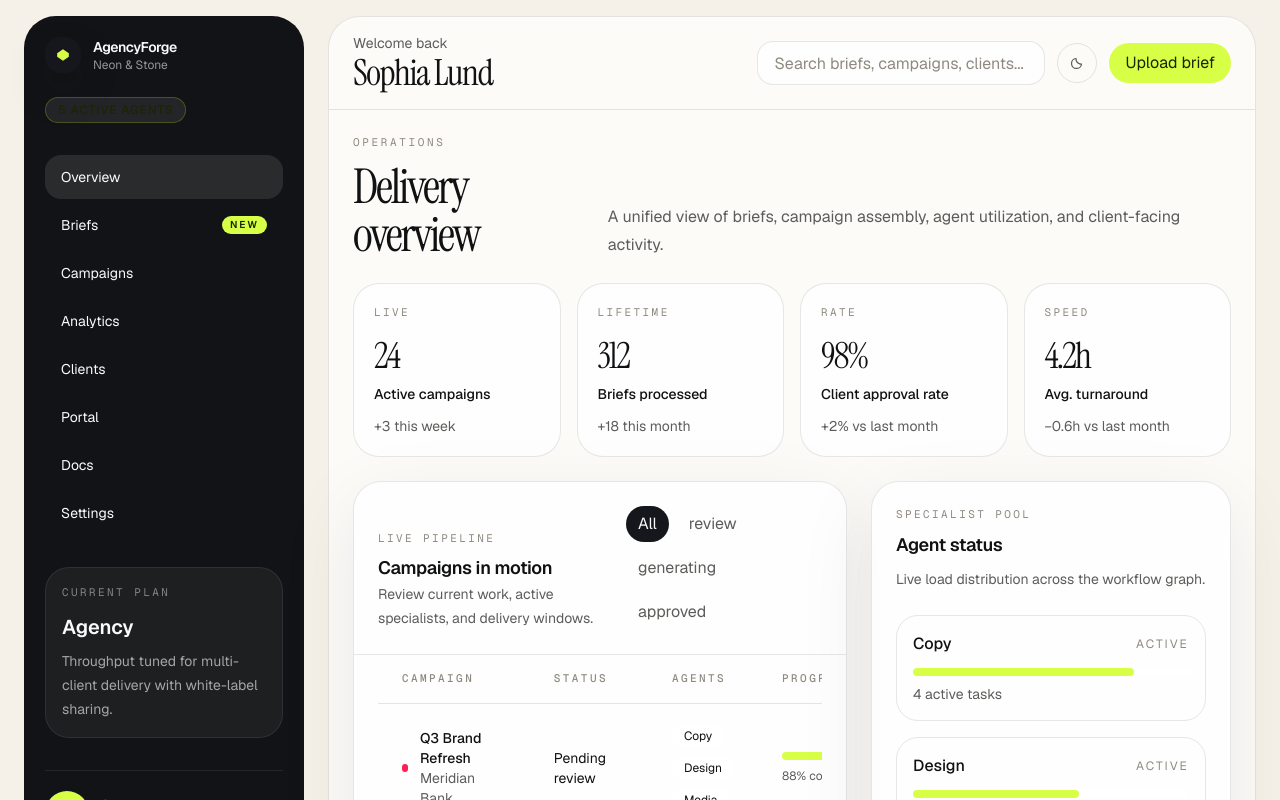
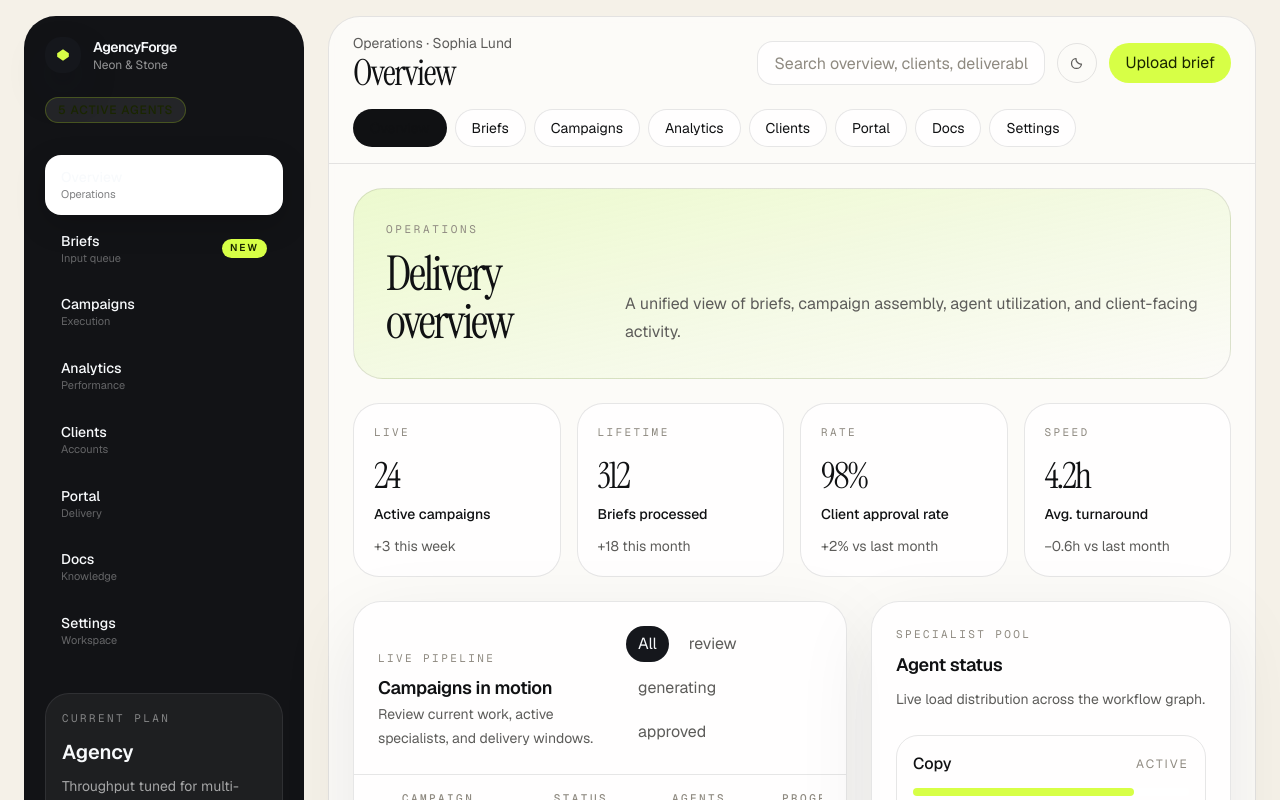
Before and after one commit to nyashahama/AgencyForge, a Next.js app: page /dashboard in a window 1280 px wide. Shown: the top 800 px of the page. Built offline with nearby package versions, Linux system fonts and the light colour scheme.

Commit message:
refactor: strengthen dashboard page identity

```diff
--- a/app/dashboard/analytics/page.tsx
+++ b/app/dashboard/analytics/page.tsx
@@ -11,6 +11,7 @@ export default function AnalyticsPage() {
         eyebrow="Analytics"
         title="Delivery analytics"
         description="Top-level throughput and performance signals for the operating model."
+        tone="from-amber-300/25 to-transparent"
       />
       <div className="grid gap-6 xl:grid-cols-[minmax(0,1fr)_360px]">
         <ThroughputChart throughput={THROUGHPUT} />
--- a/app/dashboard/briefs/page.tsx
+++ b/app/dashboard/briefs/page.tsx
@@ -22,6 +22,7 @@ export default function BriefsPage() {
         eyebrow="Input queue"
         title="Brief intake"
         description="Collect source material, validate intake, and hand work directly into the delivery pipeline."
+        tone="from-sky-400/20 to-transparent"
       />
       <div className="space-y-6">
         <div
--- a/app/dashboard/campaigns/page.tsx
+++ b/app/dashboard/campaigns/page.tsx
@@ -10,6 +10,7 @@ export default function CampaignsPage() {
         eyebrow="Campaigns"
         title="Execution board"
         description="Track live work by client, review status, and delivery readiness."
+        tone="from-fuchsia-400/20 to-transparent"
       />
       <div className="grid gap-4 lg:grid-cols-2">
         {CAMPAIGNS.map((campaign) => (
--- a/app/dashboard/clients/page.tsx
+++ b/app/dashboard/clients/page.tsx
@@ -15,6 +15,7 @@ export default function ClientsPage() {
         eyebrow="Clients"
         title="Client accounts"
         description="A concise view of active relationships, package status, and open approvals."
+        tone="from-cyan-300/20 to-transparent"
       />
       <div className="grid gap-4 lg:grid-cols-3">
         {clients.map(([name, status, note]) => (
--- a/app/dashboard/components/DashboardHeader.tsx
+++ b/app/dashboard/components/DashboardHeader.tsx
@@ -1,25 +1,35 @@
 "use client";
 
+import Link from "next/link";
+import { usePathname } from "next/navigation";
 import { Input } from "@/components/ui/input";
 import { Button } from "@/components/ui/button";
 import ThemeToggle from "@/components/ThemeToggle";
+import { cn } from "@/lib/utils";
+import { DASHBOARD_NAV_ITEMS, getDashboardNavItem } from "./navigation";
 
 export default function DashboardHeader({
   user,
 }: {
   user: { name: string };
 }) {
+  const pathname = usePathname();
+  const current = getDashboardNavItem(pathname);
+
   return (
-    <header className="flex flex-col gap-4 border-b border-[var(--border)] px-4 py-4 sm:px-6 lg:flex-row lg:items-center lg:justify-between">
+    <header className="border-b border-[var(--border)]">
+      <div className="flex flex-col gap-4 px-4 py-4 sm:px-6 lg:flex-row lg:items-center lg:justify-between">
         <div>
-        <p className="text-sm text-[var(--foreground-muted)]">Welcome back</p>
+          <p className="text-sm text-[var(--foreground-muted)]">
+            {current.eyebrow} · {user.name}
+          </p>
           <h1 className="font-serif text-3xl tracking-[-0.04em] sm:text-4xl">
-          {user.name}
+            {current.label}
           </h1>
         </div>
         <div className="flex flex-col gap-3 sm:flex-row sm:items-center">
           <Input
-          placeholder="Search briefs, campaigns, clients..."
+            placeholder={`Search ${current.short.toLowerCase()}, clients, deliverables...`}
             className="sm:w-72"
           />
           <ThemeToggle />
@@ -27,6 +37,31 @@ export default function DashboardHeader({
             Upload brief
           </Button>
         </div>
+      </div>
+      <div className="overflow-x-auto px-4 pb-4 sm:px-6">
+        <nav className="flex min-w-max gap-2">
+          {DASHBOARD_NAV_ITEMS.map((item) => {
+            const active =
+              pathname === item.href ||
+              (item.href !== "/dashboard" && pathname.startsWith(item.href));
+
+            return (
+              <Link
+                key={item.href}
+                href={item.href}
+                className={cn(
+                  "rounded-full border px-4 py-2 text-sm transition",
+                  active
+                    ? "border-[var(--border-strong)] bg-[var(--foreground)] text-[var(--background)]"
+                    : "border-[var(--border)] bg-[var(--surface)] text-[var(--foreground-muted)] hover:text-[var(--foreground)]",
+                )}
+              >
+                {item.label}
+              </Link>
+            );
+          })}
+        </nav>
+      </div>
     </header>
   );
 }
--- a/app/dashboard/components/DashboardPageIntro.tsx
+++ b/app/dashboard/components/DashboardPageIntro.tsx
@@ -2,13 +2,18 @@ export default function DashboardPageIntro({
   eyebrow,
   title,
   description,
+  tone = "from-lime-300/20 to-transparent",
 }: {
   eyebrow: string;
   title: string;
   description: string;
+  tone?: string;
 }) {
   return (
-    <div className="mb-6 flex flex-col gap-3 lg:flex-row lg:items-end lg:justify-between">
+    <div
+      className={`mb-6 overflow-hidden rounded-[30px] border border-[var(--border)] bg-gradient-to-br ${tone} p-6 sm:p-8`}
+    >
+      <div className="flex flex-col gap-4 lg:flex-row lg:items-end lg:justify-between">
         <div>
           <p className="font-mono text-[11px] uppercase tracking-[0.24em] text-[var(--foreground-soft)]">
             {eyebrow}
@@ -21,5 +26,6 @@ export default function DashboardPageIntro({
           {description}
         </p>
       </div>
+    </div>
   );
 }
--- a/app/dashboard/components/DashboardSidebar.tsx
+++ b/app/dashboard/components/DashboardSidebar.tsx
@@ -5,6 +5,7 @@ import { usePathname } from "next/navigation";
 import { BrandMark } from "@/components/BrandMark";
 import { Badge } from "@/components/ui/badge";
 import { cn } from "@/lib/utils";
+import { DASHBOARD_NAV_ITEMS } from "./navigation";
 
 type User = {
   name: string;
@@ -28,16 +29,6 @@ export default function DashboardSidebar({
   agents: Agent[];
 }) {
   const pathname = usePathname();
-  const items = [
-    ["/dashboard", "Overview"],
-    ["/dashboard/briefs", "Briefs"],
-    ["/dashboard/campaigns", "Campaigns"],
-    ["/dashboard/analytics", "Analytics"],
-    ["/dashboard/clients", "Clients"],
-    ["/dashboard/portal", "Portal"],
-    ["/dashboard/docs", "Docs"],
-    ["/dashboard/settings", "Settings"],
-  ];
 
   return (
     <aside className="hidden w-[280px] shrink-0 rounded-[32px] border border-[var(--border)] bg-[var(--surface-strong)] p-5 text-[var(--card-strong-foreground)] xl:block">
@@ -54,23 +45,29 @@ export default function DashboardSidebar({
       </Badge>
 
       <nav className="mt-8 space-y-1">
-        {items.map(([href, label]) => {
+        {DASHBOARD_NAV_ITEMS.map((item) => {
           const active =
-            pathname === href || (href !== "/dashboard" && pathname.startsWith(href));
+            pathname === item.href ||
+            (item.href !== "/dashboard" && pathname.startsWith(item.href));
 
           return (
             <Link
-              key={href}
-              href={href}
+              key={item.href}
+              href={item.href}
               className={cn(
                 "flex items-center justify-between rounded-2xl px-4 py-3 text-sm transition",
                 active
-                  ? "bg-white/10 text-white"
+                  ? "bg-white text-[var(--card-strong)] shadow-[0_10px_30px_rgba(0,0,0,0.18)]"
                   : "text-white/60 hover:bg-white/6 hover:text-white",
               )}
             >
-              <span>{label}</span>
-              {href === "/dashboard/briefs" ? (
+              <div>
+                <p className="font-medium">{item.label}</p>
+                <p className={cn("text-[11px]", active ? "text-[var(--card-strong)]/55" : "text-white/35")}>
+                  {item.eyebrow}
+                </p>
+              </div>
+              {item.href === "/dashboard/briefs" ? (
                 <span className="rounded-full bg-[var(--accent)] px-2 py-0.5 text-[10px] font-semibold uppercase tracking-[0.18em] text-[var(--accent-foreground)]">
                   New
                 </span>
--- /dev/null
+++ b/app/dashboard/components/navigation.ts
@@ -0,0 +1,68 @@
+export const DASHBOARD_NAV_ITEMS = [
+  {
+    href: "/dashboard",
+    label: "Overview",
+    eyebrow: "Operations",
+    short: "Overview",
+    tone: "from-lime-300/25 to-transparent",
+  },
+  {
+    href: "/dashboard/briefs",
+    label: "Briefs",
+    eyebrow: "Input queue",
+    short: "Briefs",
+    tone: "from-sky-400/20 to-transparent",
+  },
+  {
+    href: "/dashboard/campaigns",
+    label: "Campaigns",
+    eyebrow: "Execution",
+    short: "Campaigns",
+    tone: "from-fuchsia-400/20 to-transparent",
+  },
+  {
+    href: "/dashboard/analytics",
+    label: "Analytics",
+    eyebrow: "Performance",
+    short: "Analytics",
+    tone: "from-amber-300/25 to-transparent",
+  },
+  {
+    href: "/dashboard/clients",
+    label: "Clients",
+    eyebrow: "Accounts",
+    short: "Clients",
+    tone: "from-cyan-300/20 to-transparent",
+  },
+  {
+    href: "/dashboard/portal",
+    label: "Portal",
+    eyebrow: "Delivery",
+    short: "Portal",
+    tone: "from-emerald-300/20 to-transparent",
+  },
+  {
+    href: "/dashboard/docs",
+    label: "Docs",
+    eyebrow: "Knowledge",
+    short: "Docs",
+    tone: "from-violet-300/20 to-transparent",
+  },
+  {
+    href: "/dashboard/settings",
+    label: "Settings",
+    eyebrow: "Workspace",
+    short: "Settings",
+    tone: "from-rose-300/20 to-transparent",
+  },
+] as const;
+
+export function getDashboardNavItem(pathname: string) {
+  return (
+    DASHBOARD_NAV_ITEMS.find(
+      (item) =>
+        pathname === item.href ||
+        (item.href !== "/dashboard" && pathname.startsWith(item.href)),
+    ) ?? DASHBOARD_NAV_ITEMS[0]
+  );
+}
--- a/app/dashboard/docs/page.tsx
+++ b/app/dashboard/docs/page.tsx
@@ -9,6 +9,7 @@ export default function DocsPage() {
         eyebrow="Docs"
         title="System playbooks"
         description="Operational guidance for intake, approvals, legal checks, and team workflows."
+        tone="from-violet-300/20 to-transparent"
       />
       <div className="grid gap-4 lg:grid-cols-3">
         {["Client onboarding", "Revision policy", "Legal review", "Media planning rubric", "Portal handoff", "Reporting cadence"].map((item) => (
--- a/app/dashboard/page.tsx
+++ b/app/dashboard/page.tsx
@@ -19,6 +19,7 @@ export default function Dashboard() {
         eyebrow="Operations"
         title="Delivery overview"
         description="A unified view of briefs, campaign assembly, agent utilization, and client-facing activity."
+        tone="from-lime-300/25 to-transparent"
       />
       <div className="space-y-6">
         <StatsBar stats={STATS} />
--- a/app/dashboard/portal/page.tsx
+++ b/app/dashboard/portal/page.tsx
@@ -9,6 +9,7 @@ export default function PortalPage() {
         eyebrow="Portal"
         title="White-label delivery"
         description="Manage branded workspaces, review flow, and client-facing presentation quality."
+        tone="from-emerald-300/20 to-transparent"
       />
       <Card>
         <CardHeader>
--- a/app/dashboard/settings/page.tsx
+++ b/app/dashboard/settings/page.tsx
@@ -9,6 +9,7 @@ export default function SettingsPage() {
         eyebrow="Settings"
         title="Workspace controls"
         description="Configure brand defaults, notifications, and governance for the team."
+        tone="from-rose-300/20 to-transparent"
       />
       <div className="grid gap-4 lg:grid-cols-3">
         {["Brand tokens", "Notification rules", "Team permissions"].map((item) => (
```
Lines whose indentation alone changed are shown as unchanged.
